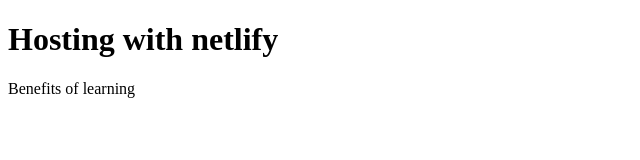
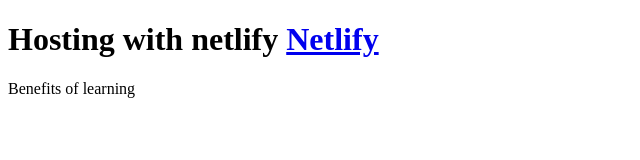
Before and after one commit to adelaidtau/MySheCodes1st-Project, a plain HTML site: page index.html in a window 1280 px wide. Shown: the whole page, without its empty margins (0-640 px from the left). Drawn offline with Linux system fonts and the light colour scheme.

Commit message:
added a Netlify link

```diff
--- a/index.html
+++ b/index.html
@@ -10,7 +10,7 @@
 <body>
 
 <h1>
-    Hosting with netlify <a href="https://cheery-queijadas-6eb6df.netlify.app"></a>
+    Hosting with netlify <a href="https://cheery-queijadas-6eb6df.netlify.app">Netlify</a>
 </h1>
     <p>Benefits of learning</p>
 </body>
```
